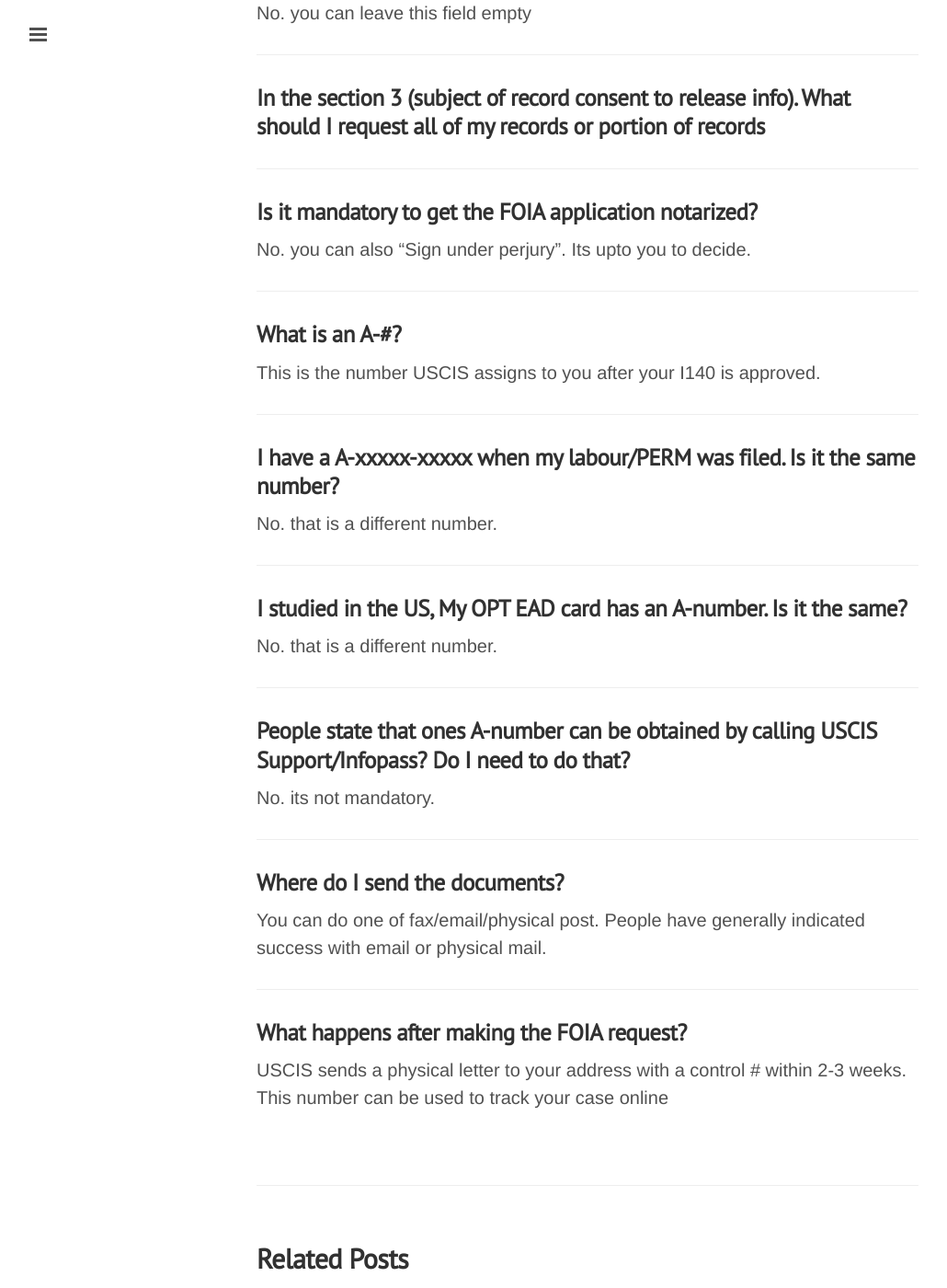
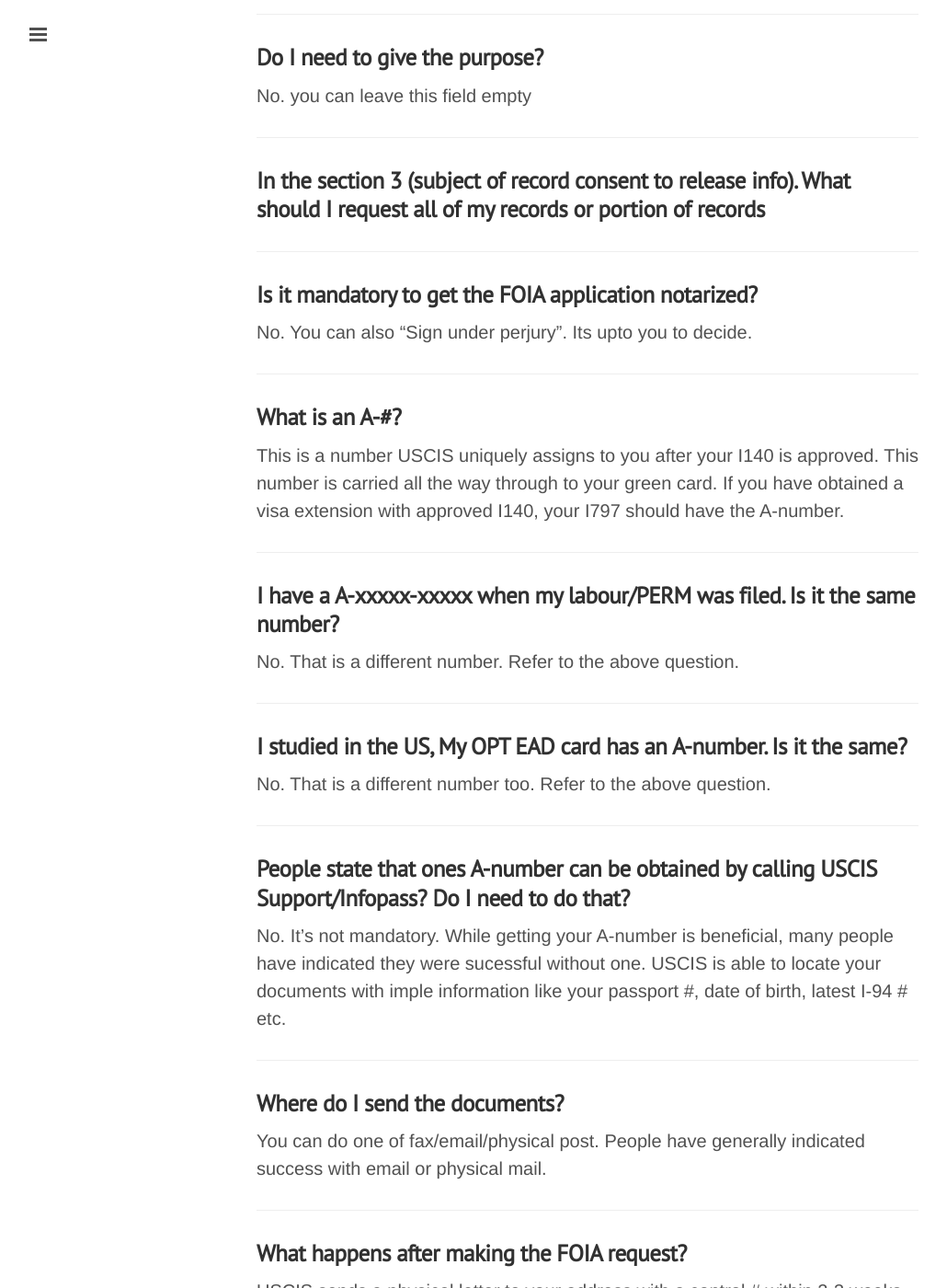
Before and after one commit to gitforwork2/gitforwork.github.io, a Jekyll site: the page built from _posts/2015-12-10-how-to-use-foia-to-request-approved-i140.md, in a window 1280 px wide and 1400 px high, scrolled down 1659 px. Shown: the whole window at 92% size, without its empty margins (1-1031 px from the left). Built offline with Jekyll 4.4.1, drawn with Linux system fonts in a browser that asks for light colours; Markdown is read by kramdown in place of the engine named in the settings; some of the changed text lies outside the part shown.

Commit message:
Improved the answers

```diff
--- a/_posts/2015-12-10-how-to-use-foia-to-request-approved-i140.md
+++ b/_posts/2015-12-10-how-to-use-foia-to-request-approved-i140.md
@@ -12,19 +12,20 @@
 No. FOIA request is a private transaction between you and USCIS.
 * * *
 ###My employer didn't share either my I140 case number or approval number. Is it still possible to apply?
-Yes. It is possible to request FOIA with just basic information like DOB, passport #
+Yes. It is possible to request FOIA with just basic information like your DOB, passport #, latest I94 # etc.
 * * *
 ###Does the documents provided by USCIS sufficient to port the priority date or apply for H1b extensions?
 Yes. USCIS sends a copy of I140 application with approval stamp which should be sufficient.
 * * *
 ###How long does USCIS take to respond?
-Typically, 3-4 months.
+Typically, 3-4 months. USCIS follows 3 track system. If your request is simple enough to locate they may respond quicker. If the documents requested in complex they put you in the complex stream. For each tracks the turnover time can be
+verfiied here.
 * * *
 ###I am in a hurry, Can I expedite the process with USCIS?
 Unfortunately no. It's better to plan ahead.
 * * *
 ###Does USCIS charge for the service?
-No. USCIS generally doesn't charge for the service
+No. USCIS generally doesn't charge for the service.
 * * *
 ###OK I am ready. What are the steps to request the I140 information?
 * * *
@@ -36,19 +37,19 @@
 ###In the section 3 (subject of record consent to release info). What should I request all of my records or portion of records
 * * *
 ###Is it mandatory to get the FOIA application notarized?
-No. you can also "Sign under perjury". Its upto you to decide.
+No. You can also "Sign under perjury". Its upto you to decide.
 * * *
 ###What is an A-#?
-This is the number USCIS assigns to you after your I140 is approved.
+This is a number USCIS uniquely assigns to you after your I140 is approved. This number is carried all the way through to your green card. If you have obtained a visa extension with approved I140, your I797 should have the A-number.
 * * *
 ###I have a A-xxxxx-xxxxx when my labour/PERM was filed. Is it the same number?
-No. that is a different number.
+No. That is a different number. Refer to the above question.
 * * *
 ###I studied in the US, My OPT EAD card has an A-number. Is it the same?
-No. that is a different number.
+No. That is a different number too. Refer to the above question.
 * * *
 ###People state that ones A-number can be obtained by calling USCIS Support/Infopass? Do I need to do that?
-No. its not mandatory.
+No. It's not mandatory. While getting your A-number is beneficial, many people have indicated they were sucessful without one. USCIS is able to locate your documents with imple information like your passport #, date of birth, latest I-94 # etc.
 * * *
 ###Where do I send the documents?
 You can do one of fax/email/physical post. People have generally indicated success with email or physical mail.
```
